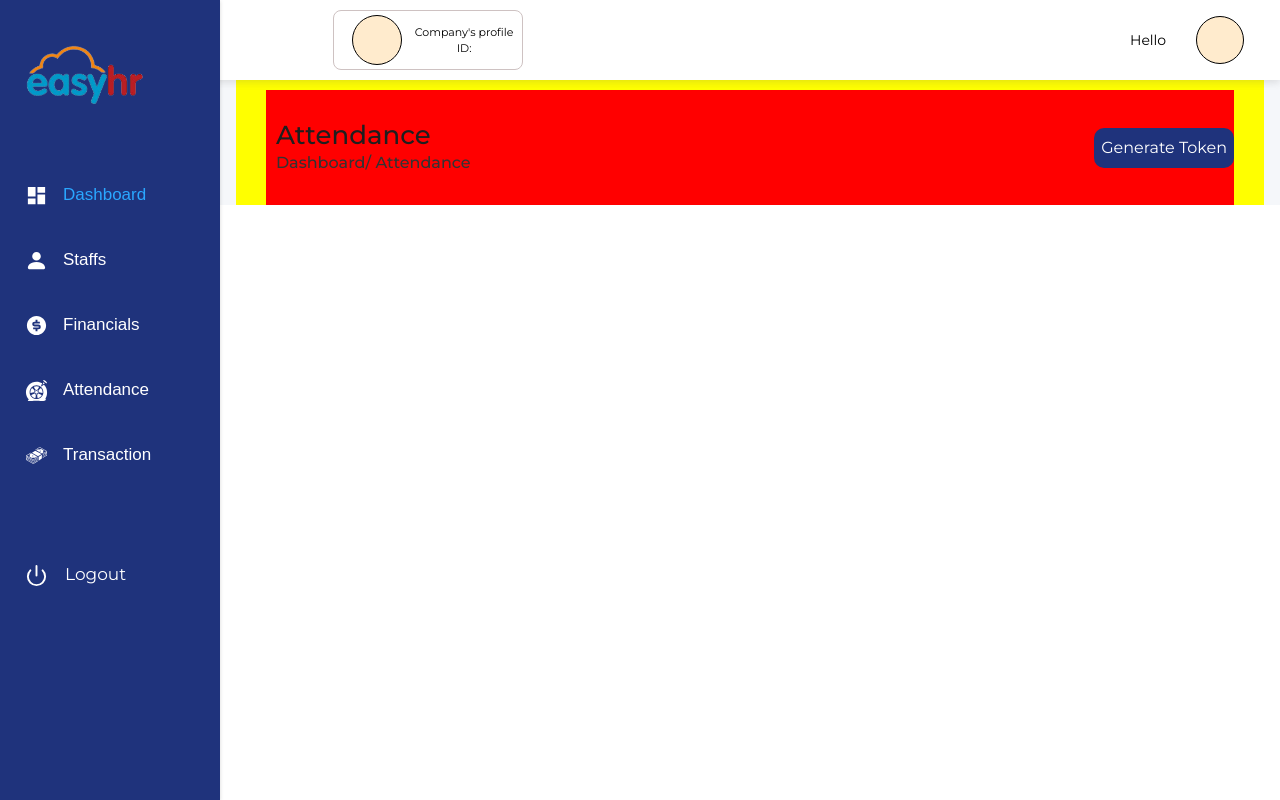
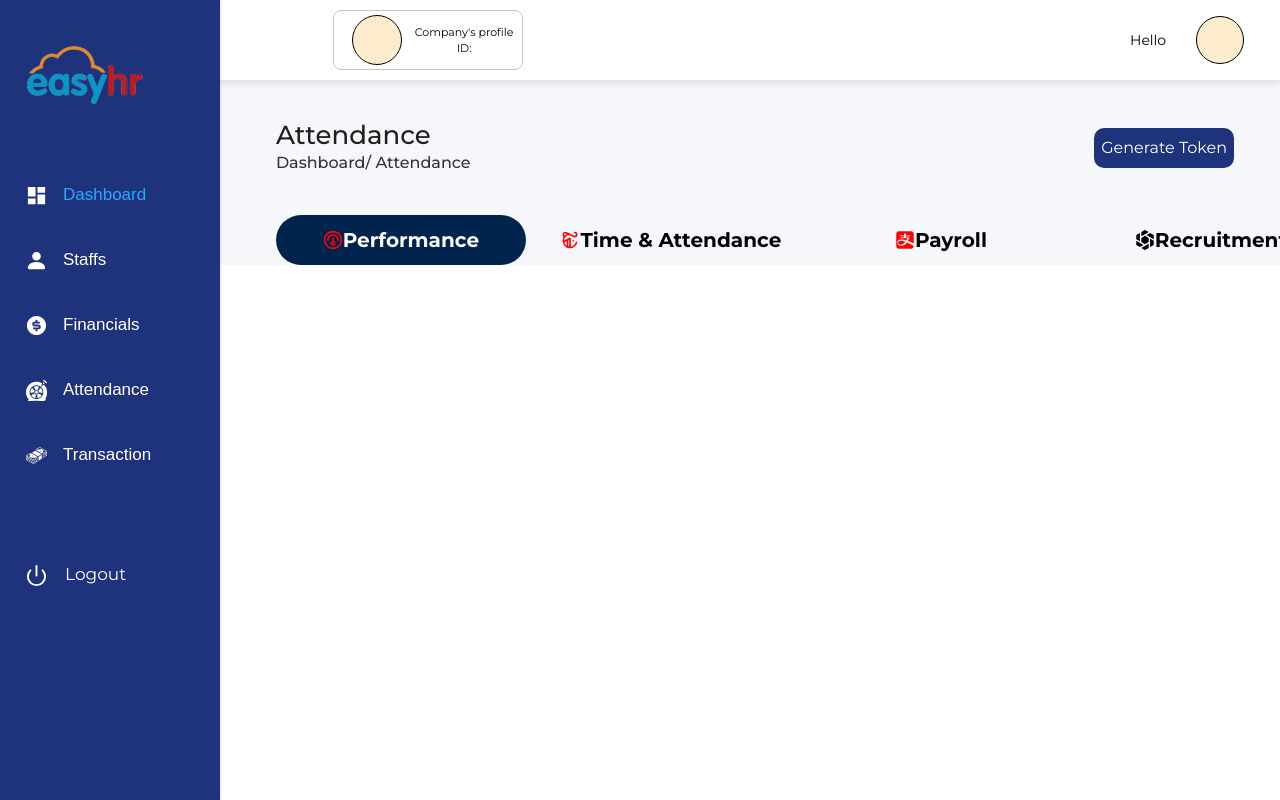
Before and after one commit to OgbuEsther/Easy_HR_FE2, a React (Create React App) app: page /dashboard/admin-attendance in a window 1280 px wide. Built offline with nearby package versions, Linux system fonts and the light colour scheme; no server answers.

Commit message:
added valerian

```diff
--- a/src/pages/Adminattendance.tsx
+++ b/src/pages/Adminattendance.tsx
@@ -3,8 +3,10 @@ import { FcCheckmark } from "react-icons/fc";
 import { GrFormClose } from "react-icons/gr";
 import styled from "styled-components";
 import { useAppSelector } from "../components/global/Store";
-
-
+import {CgPerformance} from "react-icons/cg"
+import {TbBrandNytimes} from "react-icons/tb"
+import {FaAlipay} from "react-icons/fa"
+import {SiSecurityscorecard} from "react-icons/si"
 import axios from "axios";
 import { getOneAdmin, url } from "../utils/Api/ApiCall";
 import { useQuery } from "@tanstack/react-query";
@@ -20,6 +22,39 @@ const Adminattendance = () => {
     queryFn: () => getOneAdmin(user?._id),
   });
 console.log("this is admin",user?._id)
+
+
+
+const [show,setShow] = React.useState<Boolean>(true);
+const [show2,setShow2] = React.useState<Boolean>(false);
+const [show3,setShow3] = React.useState<Boolean>(false);
+const [show4,setShow4] = React.useState<Boolean>(false);
+
+const Toogle = () => {
+setShow(true);
+setShow2(false);
+setShow3(false);
+setShow4(false);
+};
+const Toogle2 = () => {
+setShow2(true);
+setShow(false);
+setShow3(false);
+setShow4(false);
+};
+const Toogle3 = () => {
+setShow3(true);
+setShow2(false);
+setShow(false);
+setShow4(false);
+};
+const Toogle4 = () => {
+setShow4(true);
+setShow3(false);
+setShow2(false);
+setShow(false);
+};
+
 
   return (
     <div>
@@ -40,6 +75,40 @@ console.log("this is admin",user?._id)
             Generate Token
           </Button>
         </One>
+
+        <Two>
+        <ButtonsHold>
+                    <Buttons bg={show ? '#00244E':'' } cl={show ? "white":''} onClick={Toogle} bcc='' >
+                       <Icons>
+                        <CgPerformance/>
+                       </Icons>
+                       Performance
+                    </Buttons>
+                    <Buttons bg={show2 ? '#00244E':'' } cl={show2 ? "white":''}  onClick={Toogle2}
+                    bcc=''
+                    >
+                      <Icons>
+                      <TbBrandNytimes/>
+                      </Icons>
+
+                        Time & Attendance
+                    </Buttons>
+                    <Buttons  bg={show3 ? '#00244E':'' } cl={show3 ? "white":''}  onClick={Toogle3} bcc=''>
+                    <Icons>
+                      <FaAlipay/>
+                      </Icons>
+
+                     Payroll
+                    </Buttons>
+                    <Buttons  bg={show4 ? '#00244E':'' } cl={show4 ? "white":''} onClick={Toogle4} bcc=''>
+                    <Icon>
+                      <SiSecurityscorecard/>
+                      </Icon>
+                     Recruitment
+                    </Buttons>
+                </ButtonsHold>
+        </Two>
+
         </Wrapper>
       </Container>
     </div>
@@ -47,9 +116,45 @@ console.log("this is admin",user?._id)
 };
 
 export default Adminattendance;
+const Icon1 = styled.div`
+margin: 10px;
+display: flex;
+align-items: center;
+justify-content: center;
+`
+
+const Buttons = styled.button<{bg:string, cl:string, bcc:string}>`
+	height: 50px;
+	width: 250px;
+	border-radius: 50px;
+	position: relative;
+	border: 0;
+	background-color:${(props) => props.bg};
+	color: ${(props) => props.cl};
+	font-size: 20px;
+	font-weight: bold;
+	cursor: pointer;
+	transition: all 350ms;
+	margin-right: 10px;
+	margin-left: 10px;
+  display: flex;
+  align-items: center;
+  justify-content: center;
+
+    :hover{
+        background-color: ${(props) => props.bcc};
+    }
+`
+const ButtonsHold = styled.div`
+	margin-top: 10px;
+    display: flex;
+    justify-content: center;
+`
+
+const Two = styled.div``
 
 const One = styled.div`
-background-color:red;
+/* background-color:red; */
 width:100%;
 display:flex;
 align-items: center;
@@ -220,7 +325,7 @@ const Wrapper = styled.div`
   padding-top: 90px;
   padding-left: 30px;
   padding-right: 30px;
-background-color:yellow;
+/* background-color:yellow; */
 `;
 
 const Container = styled.div`
```
